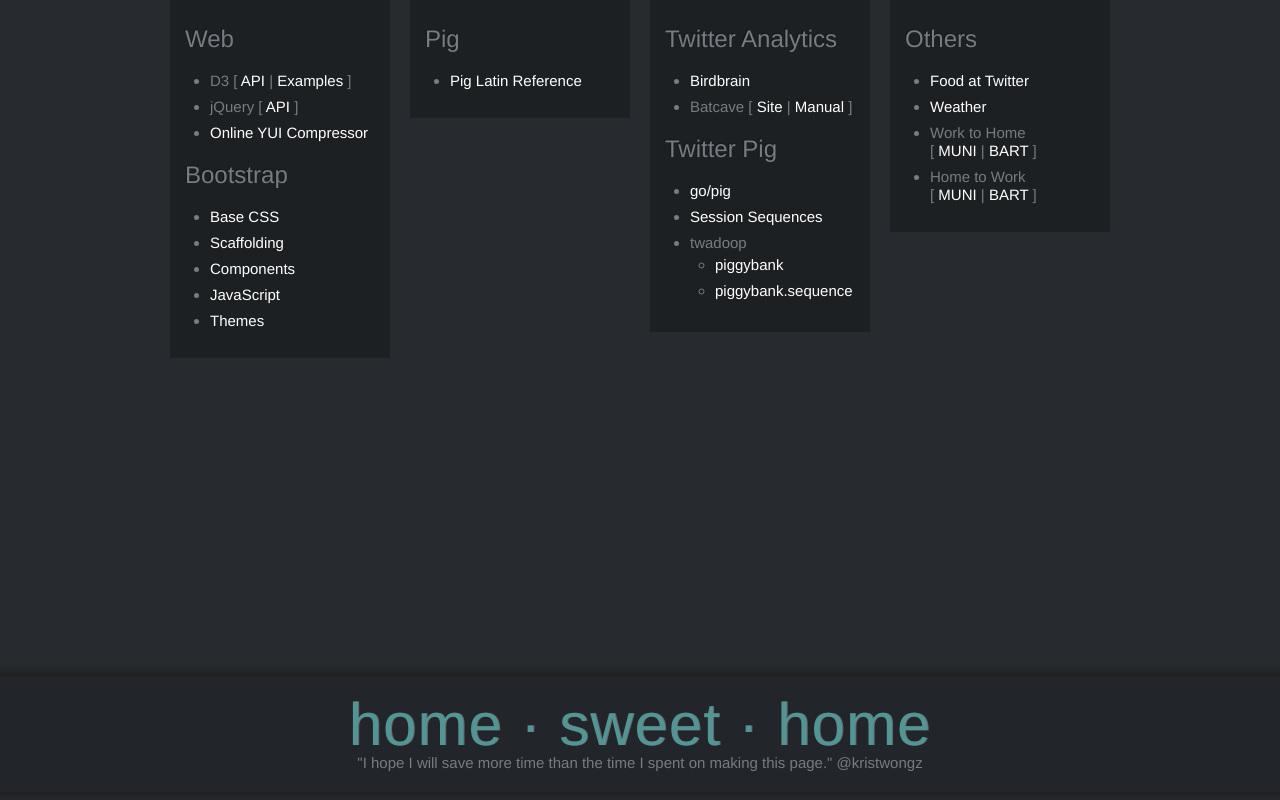
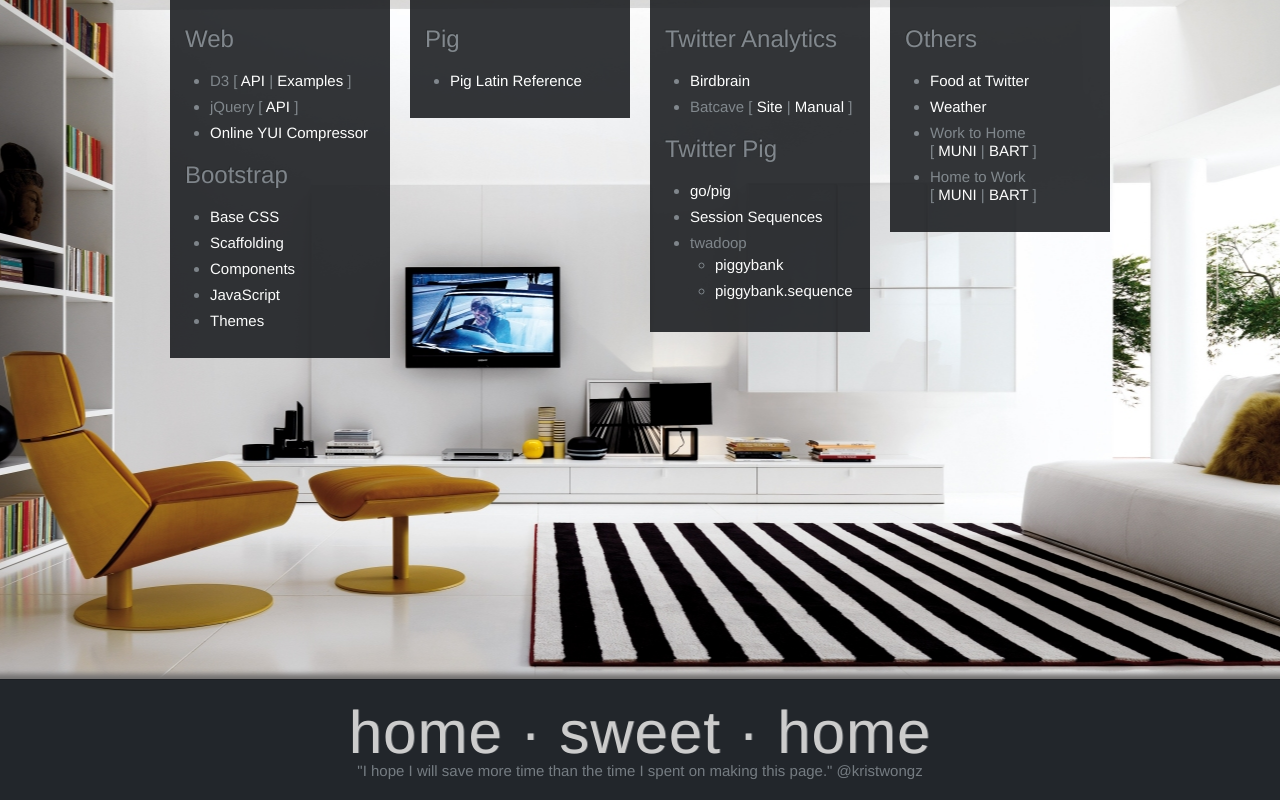
Before and after one commit to AlexxNica/homesweethome, a plain HTML site: page index.html in a window 1280 px wide. Drawn offline with Linux system fonts and the light colour scheme.

Commit message:
add background

```diff
--- a/index.html
+++ b/index.html
@@ -12,26 +12,29 @@
       }*/
       body{
         font-size:15px;
+        background-image: url('room1.jpg');
+        background-attachment: fixed;
+        background-position: center bottom;
       }
       .footer{
         background-color: #22262B;
-        padding:20px 0px 20px 0px;
+        padding:24px 0px 20px 0px;
         /*border-top: 2px solid #2C3036;*/
         position: fixed;
         left:0px;
         right:0px;
-        bottom:8px;
+        bottom:0px;
         width: 100%;
         clear:both;
         overflow: auto;
-        -moz-box-shadow:    0px 0px 5px 5px #222;
-        -webkit-box-shadow: 0px 0px 5px 5px #222;
-        box-shadow:         0px 0px 5px 5px #222;
+        -moz-box-shadow:    0px 0px 5px 5px #747271;
+        -webkit-box-shadow: 0px 0px 5px 5px #747271;
+        box-shadow:         0px 0px 5px 5px #747271;
       }
       .footer h1{
         font-weight: 300;
         font-size: 60px;
-        color: #539592;
+        color: #cccccc;
         letter-spacing: 1px;
         text-shadow: rgba(255, 255, 255, 0.298039) 1px 0px 0px;
       }
@@ -45,6 +48,7 @@
       }
       .box{
         background-color: #1D2023;
+        opacity: 0.9;
         padding: 10px 10px 15px 15px;
       }
     </style>
```
Also changed, not shown: room1.jpg (added).
